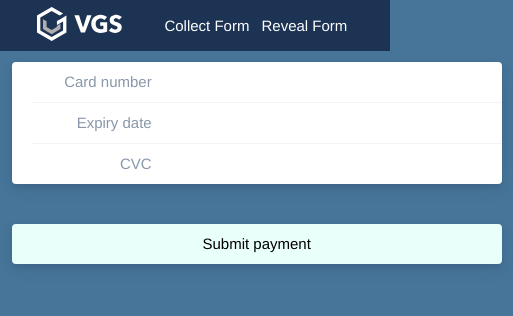
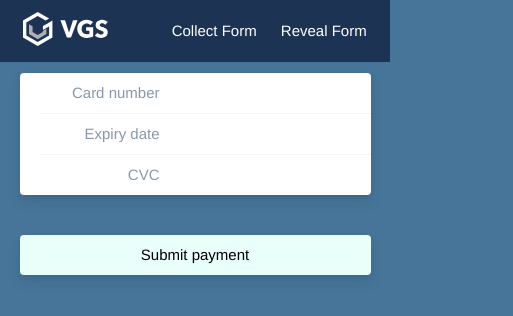
Before and after one commit to charlescallaghan/vgs-test-app, a React (Create React App) app in the folder client/: page / in a window 390 px wide. Shown: the top 316 px of the page, 513 px wide, since content can reach past the window. Built offline with nearby package versions, Linux system fonts and the light colour scheme.

Commit message:
Updated CSS and refactored code

```diff
--- a/client/package.json
+++ b/client/package.json
@@ -6,7 +6,6 @@
     "@testing-library/jest-dom": "^5.14.1",
     "@testing-library/react": "^11.2.7",
     "@testing-library/user-event": "^12.8.3",
-    "@vgs/collect-js": "^0.4.0",
     "axios": "^0.21.1",
     "react": "^17.0.2",
     "react-dom": "^17.0.2",
--- a/client/src/App.css
+++ b/client/src/App.css
@@ -25,18 +25,24 @@ nav img {
   list-style: none;
 }
 
-/* Collect Form Styling */
+@media only screen and (max-width: 749px) {
+  .nav-links {
+    justify-content: space-between;
+  }
+}
+
+/* Form Styling */
 * {
   font-family: "Helvetica Neue", Helvetica;
   font-size: 15px;
   font-variant: normal;
-  padding: 0;
-  margin: 0;
+  /* padding: 0;
+  margin: 0; */
 }
 
-html {
+/* html {
   height: 100%;
-}
+} */
 
 body {
   background: rgba(70, 117, 153);
@@ -45,10 +51,16 @@ body {
 }
 
 form {
-  max-width: 500px;
   min-width: 490px;
   margin: 3%;
   display: inline-block;
+}
+
+@media only screen and (max-width: 749px) {
+  form {
+    width: 90%;
+    min-width: unset;
+  }
 }
 
 iframe {
@@ -119,6 +131,7 @@ button {
   height: 40px;
   line-height: 38px;
   outline: none;
+  cursor:pointer;
 }
 
 button:focus {
--- a/client/src/components/CollectForm.js
+++ b/client/src/components/CollectForm.js
@@ -1,27 +1,13 @@
 import React, { useEffect, useState, useContext } from 'react';
 import { Context } from '../Store'
 import '../App.css'
+import css from '../iFrame'
 
 const CollectForm = () => {
 
     const [form, setForm] = useState({});
     const [isLoaded, scriptLoaded] = useState(false);
     const [tokenisedData, setTokenisedData] = useContext(Context);
-
-    const css = {
-        fontFamily: '"Helvetica Neue", Helvetica',
-        boxSizing: "border-box",
-        lineHeight: "1.5em",
-        fontSize: "14px",
-        fontWeight: "200",
-        border: "none",
-        color: "#31325F",
-        width: "100%",
-        height: "100%",
-        "&::placeholder": {
-          color: "#CFD7E0"
-        }
-      };
 
     useEffect(() => {
         const script = document.createElement("script");
@@ -78,6 +64,7 @@ const CollectForm = () => {
             {},
             (status, response) => {
                 setTokenisedData(response)
+                alert('Payment info received! Check and reveal your aliased details on the next page...')
             },
             (error) => {
                 console.log(error);
@@ -108,16 +95,6 @@ const CollectForm = () => {
           </button>
         </form>
       </>
-
-            // <form onSubmit={handleFormSubmit} className="form">
-            //     <div id="cc-number" className="form-field"></div>
-            //     <div className="form-field-group">
-            //         <div id="cc-exp-date" className="form-field"></div>
-            //         <div id="cvc-code" className="form-field"></div>
-            //     </div>
-            //     <button type="submit" className="form-button">Submit</button>
-            // </form>
-
     )
 }
 
--- /dev/null
+++ b/client/src/iFrame.js
@@ -0,0 +1,16 @@
+const css = {
+    fontFamily: '"Helvetica Neue", Helvetica',
+    boxSizing: "border-box",
+    lineHeight: "1.5em",
+    fontSize: "14px",
+    fontWeight: "200",
+    border: "none",
+    color: "#31325F",
+    width: "100%",
+    height: "100%",
+    "&::placeholder": {
+      color: "#CFD7E0"
+    }
+  };
+
+  export default css
```
Also changed, not shown: 1 other file (tests, documents, lock files or other folders).
